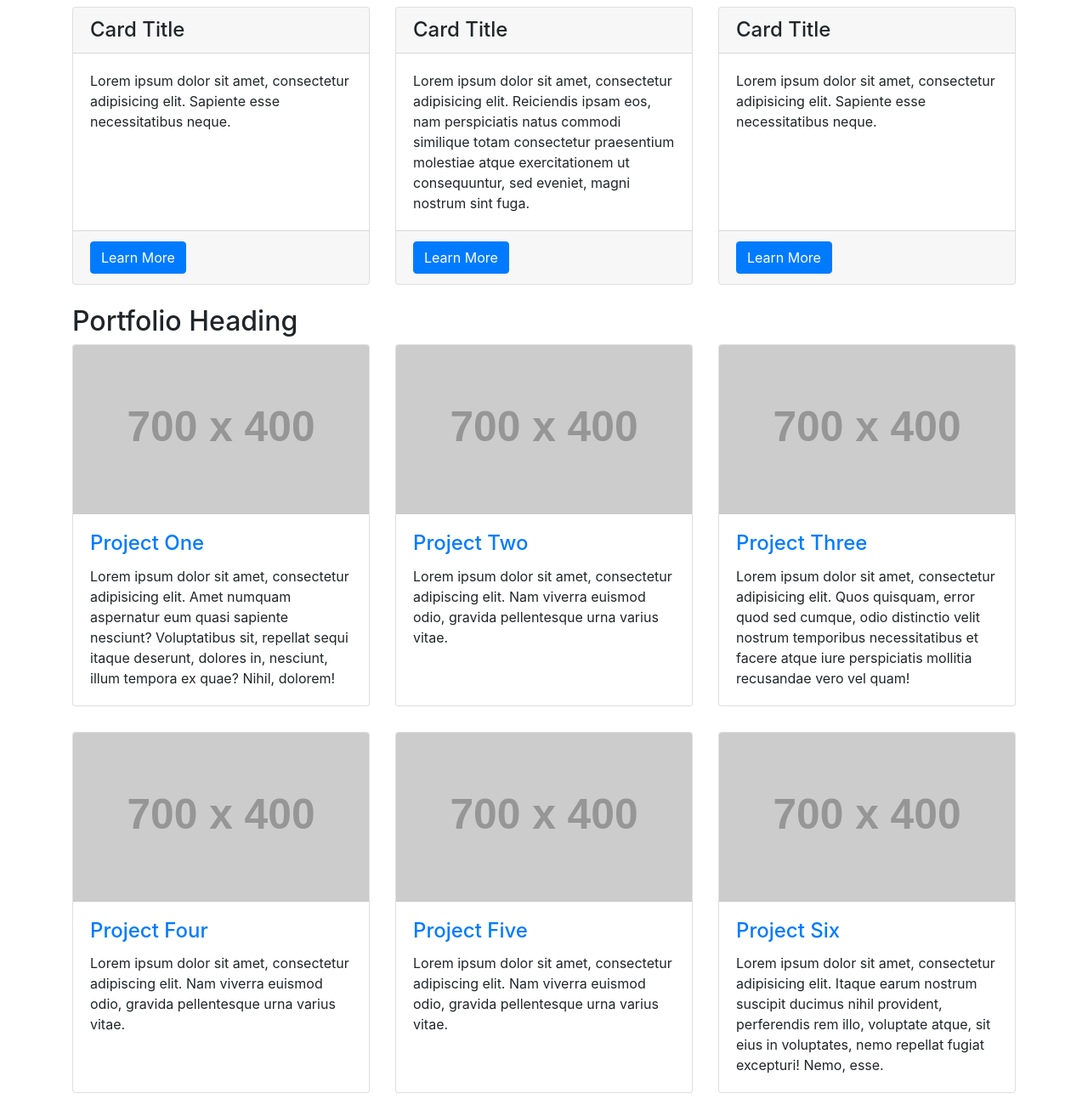
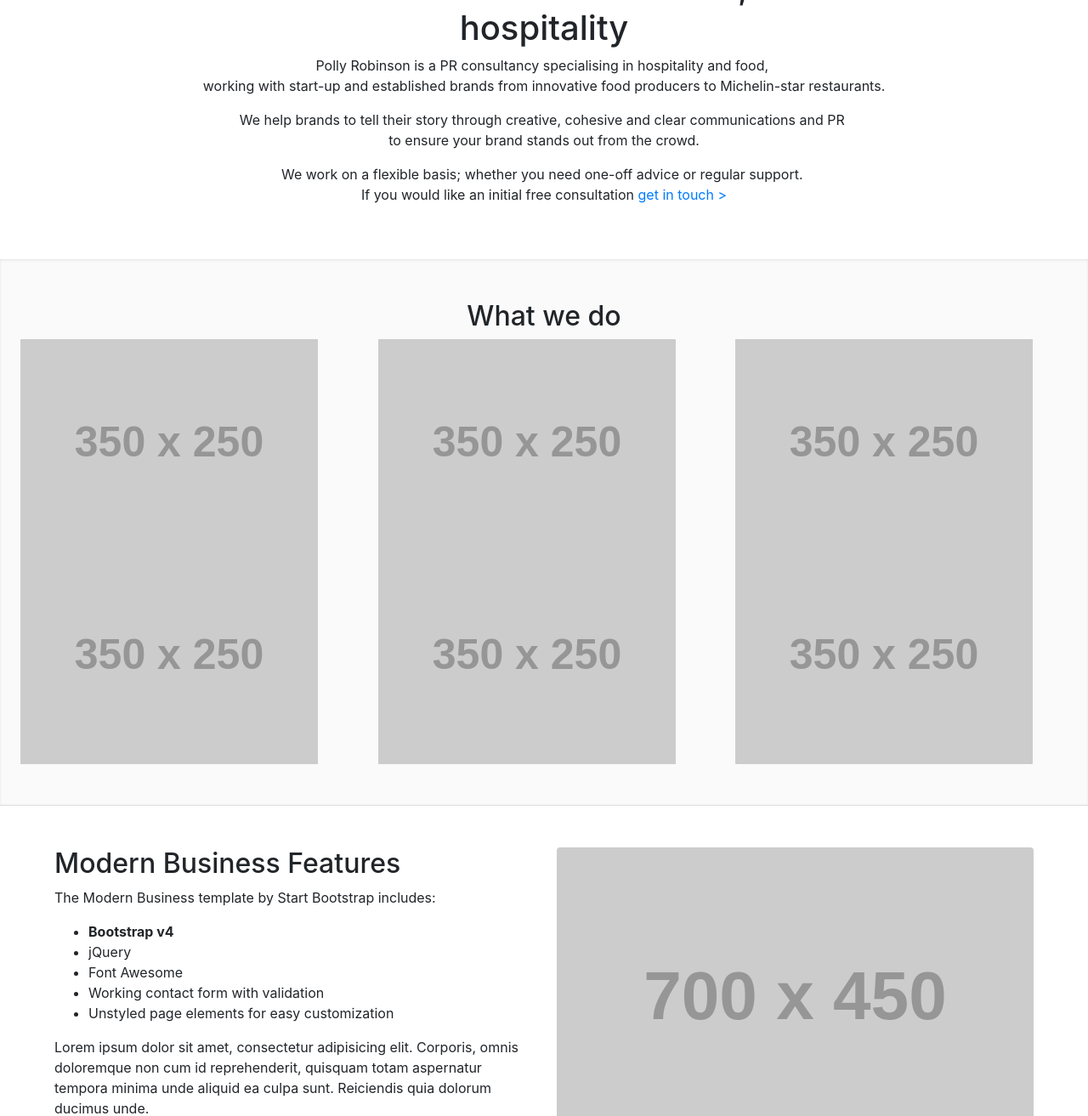
Before and after one commit to darran-blacky/portfolioTemplate, a website: page index.html in a window 1280 px wide. Shown: the part 713-2026 px from the top of the page at 85% size. Drawn offline with nearby package versions, Linux system fonts and the light colour scheme; placeholder pictures from the web are drawn by us.

Commit message:
updated campaigns

```diff
--- a/index.html
+++ b/index.html
@@ -77,121 +77,107 @@
   </div>
       <!-- </header> -->
     <!-- Page Content -->
-    <div class="container">
+    <div class="content clearfix">
 
-      <h1 class="my-4">Make your story stand out.</h1>
+        <section class="main">
+
+      <!-- <h1 class="my-4">Make your story stand out.</h1> -->
 
       <!-- Marketing Icons Section -->
+      <div class="sqs-block-content" id="yui_3_17_2_1_1540494545122_818">
+        <h1 style="text-align: center; white-space: pre-wrap;">&nbsp;PR &amp; communications for food &amp; drink, restaurants &amp; hospitality</h1>
+        <p style="text-align: center; white-space: pre-wrap;">Polly Robinson is a PR consultancy specialising in hospitality and food, <br>working with start-up and established brands from innovative food producers to Michelin-star restaurants.</p>
+        <p style="text-align: center; white-space: pre-wrap;">We help brands to tell their story through creative, cohesive and clear communications and PR <br>to ensure your brand stands out from the crowd.</p>
+        <p style="text-align: center; white-space: pre-wrap;">We work on a flexible basis; whether you need one-off advice or regular support.&nbsp;<br>If you would like an initial free consultation <a href="/contact-us">get in touch &gt;</a></p></div>
+      <!-- /.row -->
+    </section class="dark">
+    <!-- Team Members -->
+    <section class="dark">
+      <!-- Portfolio Section -->
+      <div class="sqs-block html-block sqs-block-html" data-block-type="2" id="block-yui_3_17_2_14_1500808708574_27225">
+        <div class="sqs-block-content">
+          <h2 style="text-align: center; white-space: pre-wrap;">What we do</h2>
+        </div>
+      </div>
       <div class="row">
-        <div class="col-lg-4 mb-4">
-          <div class="card h-100">
-            <h4 class="card-header">Card Title</h4>
-            <div class="card-body">
-              <p class="card-text">Lorem ipsum dolor sit amet, consectetur adipisicing elit. Sapiente esse necessitatibus neque.</p>
-            </div>
-            <div class="card-footer">
-              <a href="#" class="btn btn-primary">Learn More</a>
+
+          <div class="col-lg-4 col-md-4 col-sm-6 col-xs-12">
+              <div class="hovereffect">
+                  <img class="img-responsive" src="http://placehold.it/350x250" alt="">
+                  <div class="overlay">
+                          <h2>Effect 13</h2>
+                  <p>
+                    <a href="#">LINK HERE</a>
+                  </p>
                       </div>
               </div>
           </div>
-        <div class="col-lg-4 mb-4">
-          <div class="card h-100">
-            <h4 class="card-header">Card Title</h4>
-            <div class="card-body">
-              <p class="card-text">Lorem ipsum dolor sit amet, consectetur adipisicing elit. Reiciendis ipsam eos, nam perspiciatis natus commodi similique totam consectetur praesentium molestiae atque exercitationem ut consequuntur, sed eveniet, magni nostrum sint fuga.</p>
-            </div>
-            <div class="card-footer">
-              <a href="#" class="btn btn-primary">Learn More</a>
+          <div class="col-lg-4 col-md-4 col-sm-6 col-xs-12">
+              <div class="hovereffect">
+                  <img class="img-responsive" src="http://placehold.it/350x250" alt="">
+                  <div class="overlay">
+                          <h2>Effect 13</h2>
+                  <p>
+                    <a href="#">LINK HERE</a>
+                  </p>
                       </div>
               </div>
           </div>
-        <div class="col-lg-4 mb-4">
-          <div class="card h-100">
-            <h4 class="card-header">Card Title</h4>
-            <div class="card-body">
-              <p class="card-text">Lorem ipsum dolor sit amet, consectetur adipisicing elit. Sapiente esse necessitatibus neque.</p>
-            </div>
-            <div class="card-footer">
-              <a href="#" class="btn btn-primary">Learn More</a>
+          <div class="col-lg-4 col-md-4 col-sm-6 col-xs-12">
+              <div class="hovereffect">
+                  <img class="img-responsive" src="http://placehold.it/350x250" alt="">
+                      <div class="overlay">
+                          <h2>Effect 13</h2>
+                  <p>
+                    <a href="#">LINK HERE</a>
+                  </p>
                       </div>
               </div>
           </div>
-      </div>
-      <!-- /.row -->
 
-      <!-- Portfolio Section -->
-      <h2>Portfolio Heading</h2>
-
-      <div class="row">
-        <div class="col-lg-4 col-sm-6 portfolio-item">
-          <div class="card h-100">
-            <a href="#"><img class="card-img-top" src="http://placehold.it/700x400" alt=""></a>
-            <div class="card-body">
-              <h4 class="card-title">
-                <a href="#">Project One</a>
-              </h4>
-              <p class="card-text">Lorem ipsum dolor sit amet, consectetur adipisicing elit. Amet numquam aspernatur eum quasi sapiente nesciunt? Voluptatibus sit, repellat sequi itaque deserunt, dolores in, nesciunt, illum tempora ex quae? Nihil, dolorem!</p>
+            <div class="col-lg-4 col-md-4 col-sm-6 col-xs-12">
+                <div class="hovereffect">
+                    <img class="img-responsive" src="http://placehold.it/350x250" alt="">
+                        <div class="overlay">
+                            <h2>Effect 13</h2>
+                    <p>
+                      <a href="#">LINK HERE</a>
+                    </p>
                         </div>
                 </div>
             </div>
-        <div class="col-lg-4 col-sm-6 portfolio-item">
-          <div class="card h-100">
-            <a href="#"><img class="card-img-top" src="http://placehold.it/700x400" alt=""></a>
-            <div class="card-body">
-              <h4 class="card-title">
-                <a href="#">Project Two</a>
-              </h4>
-              <p class="card-text">Lorem ipsum dolor sit amet, consectetur adipiscing elit. Nam viverra euismod odio, gravida pellentesque urna varius vitae.</p>
+            <div class="col-lg-4 col-md-4 col-sm-6 col-xs-12">
+                <div class="hovereffect">
+                    <img class="img-responsive" src="http://placehold.it/350x250" alt="">
+                        <div class="overlay">
+                            <h2>Effect 13</h2>
+                    <p>
+                      <a href="#">LINK HERE</a>
+                    </p>
+                        </div>
+                </div>
+
+
+            </div>
+            <div class="col-lg-4 col-md-4 col-sm-6 col-xs-12">
+                <div class="hovereffect">
+                    <img class="img-responsive" src="http://placehold.it/350x250" alt="">
+                        <div class="overlay">
+                            <h2>Effect 13</h2>
+                    <p>
+                      <a href="#">LINK HERE</a>
+                    </p>
                         </div>
                 </div>
             </div>
-        <div class="col-lg-4 col-sm-6 portfolio-item">
-          <div class="card h-100">
-            <a href="#"><img class="card-img-top" src="http://placehold.it/700x400" alt=""></a>
-            <div class="card-body">
-              <h4 class="card-title">
-                <a href="#">Project Three</a>
-              </h4>
-              <p class="card-text">Lorem ipsum dolor sit amet, consectetur adipisicing elit. Quos quisquam, error quod sed cumque, odio distinctio velit nostrum temporibus necessitatibus et facere atque iure perspiciatis mollitia recusandae vero vel quam!</p>
+
+       <br>
       </div>
-          </div>
-        </div>
-        <div class="col-lg-4 col-sm-6 portfolio-item">
-          <div class="card h-100">
-            <a href="#"><img class="card-img-top" src="http://placehold.it/700x400" alt=""></a>
-            <div class="card-body">
-              <h4 class="card-title">
-                <a href="#">Project Four</a>
-              </h4>
-              <p class="card-text">Lorem ipsum dolor sit amet, consectetur adipiscing elit. Nam viverra euismod odio, gravida pellentesque urna varius vitae.</p>
-            </div>
-          </div>
-        </div>
-        <div class="col-lg-4 col-sm-6 portfolio-item">
-          <div class="card h-100">
-            <a href="#"><img class="card-img-top" src="http://placehold.it/700x400" alt=""></a>
-            <div class="card-body">
-              <h4 class="card-title">
-                <a href="#">Project Five</a>
-              </h4>
-              <p class="card-text">Lorem ipsum dolor sit amet, consectetur adipiscing elit. Nam viverra euismod odio, gravida pellentesque urna varius vitae.</p>
-            </div>
-          </div>
-        </div>
-        <div class="col-lg-4 col-sm-6 portfolio-item">
-          <div class="card h-100">
-            <a href="#"><img class="card-img-top" src="http://placehold.it/700x400" alt=""></a>
-            <div class="card-body">
-              <h4 class="card-title">
-                <a href="#">Project Six</a>
-              </h4>
-              <p class="card-text">Lorem ipsum dolor sit amet, consectetur adipisicing elit. Itaque earum nostrum suscipit ducimus nihil provident, perferendis rem illo, voluptate atque, sit eius in voluptates, nemo repellat fugiat excepturi! Nemo, esse.</p>
-            </div>
-          </div>
-        </div>
-      </div>
+
+
       <!-- /.row -->
-
+    </section>
+    <section class="main">
       <!-- Features Section -->
       <div class="row">
         <div class="col-lg-6">
@@ -213,7 +199,7 @@
         </div>
       </div>
       <!-- /.row -->
-
+    </section>
       <hr>
 
       <!-- Call to Action Section -->
```
Also changed, not shown: about.html (+10 -7 lines), contact.html (+2 -1 lines). Lines whose indentation alone changed are shown as unchanged.
